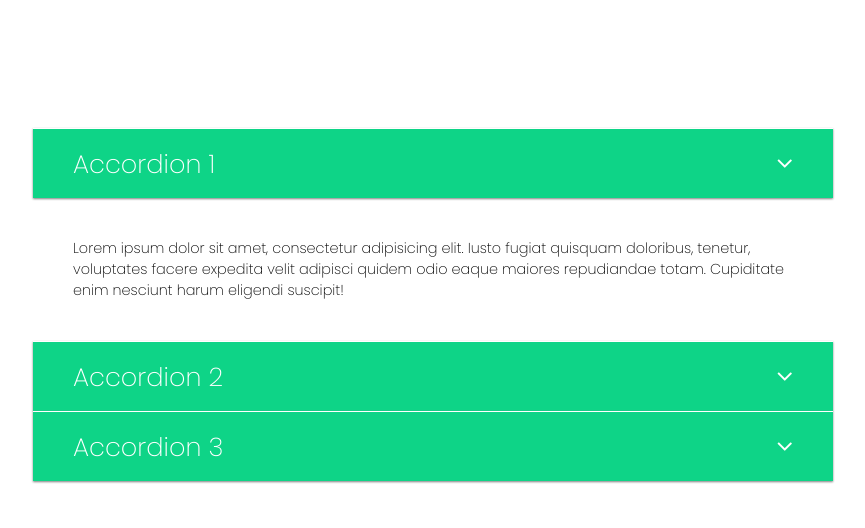
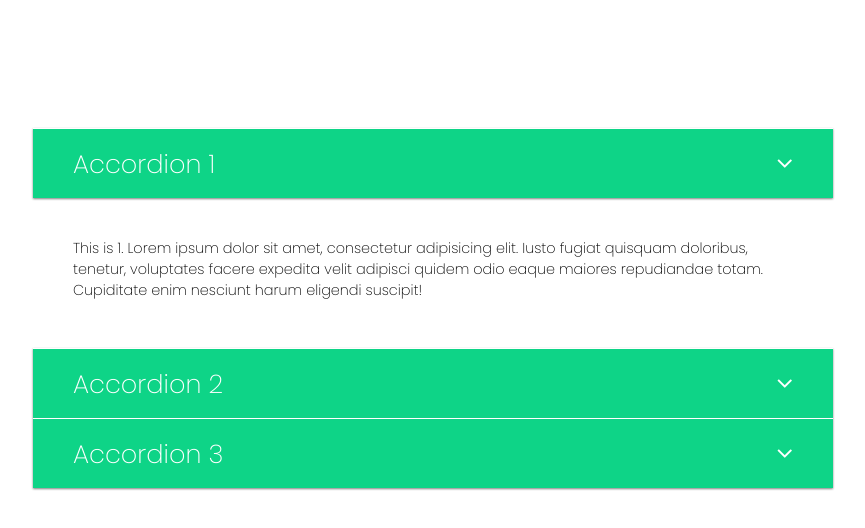
Before and after one commit to davidlower/css3-accordion-css30-day23, a plain HTML site: page index.html in a window 1280 px wide. Both pictures are taken after a click on the link "Accordion 1". Shown: the whole page, without its empty margins (207-1072 px from the left). Drawn offline with Linux system fonts and the light colour scheme.

Commit message:
changed title

```diff
--- a/index.html
+++ b/index.html
@@ -8,7 +8,7 @@
    <link href="https://fonts.googleapis.com/css?family=Poppins:200" rel="stylesheet">
    <link rel="stylesheet" href="https://maxcdn.bootstrapcdn.com/font-awesome/4.7.0/css/font-awesome.min.css">
    <link rel="stylesheet" href="styles.css">
-   <title>Useful Tooltips</title>
+   <title>Accordion with CSS</title>
 </head>
 
 <body>
@@ -20,7 +20,7 @@
             <p>Accordion 1</p>
             <i class="fa fa-angle-down" aria-hidden="true"></i>
          </a>
-         <div id="tab1" class="accordion-content content-1">Lorem ipsum dolor sit amet, consectetur adipisicing elit. Iusto fugiat quisquam doloribus, tenetur, voluptates facere expedita velit adipisci quidem odio eaque maiores repudiandae totam. Cupiditate enim nesciunt harum eligendi suscipit!</div>
+         <div id="tab1" class="accordion-content content-1">This is 1. Lorem ipsum dolor sit amet, consectetur adipisicing elit. Iusto fugiat quisquam doloribus, tenetur, voluptates facere expedita velit adipisci quidem odio eaque maiores repudiandae totam. Cupiditate enim nesciunt harum eligendi suscipit!</div>
       </div>
 
       <div class="accordion accordion-2">
@@ -28,7 +28,7 @@
             <p>Accordion 2</p>
             <i class="fa fa-angle-down" aria-hidden="true"></i>
          </a>
-         <div id="tab2" class="accordion-content content-2">Lorem ipsum dolor sit amet, consectetur adipisicing elit. Iusto fugiat quisquam doloribus, tenetur, voluptates facere expedita velit adipisci quidem odio eaque maiores repudiandae totam. Cupiditate enim nesciunt harum eligendi suscipit!</div>
+         <div id="tab2" class="accordion-content content-2">This is 2. Lorem ipsum dolor sit amet, consectetur adipisicing elit. Iusto fugiat quisquam doloribus, tenetur, voluptates facere expedita velit adipisci quidem odio eaque maiores repudiandae totam. Cupiditate enim nesciunt harum eligendi suscipit!</div>
       </div>
 
       <div class="accordion accordion-3">
@@ -36,7 +36,7 @@
             <p>Accordion 3</p>
             <i class="fa fa-angle-down" aria-hidden="true"></i>
          </a>
-         <div id="tab3" class="accordion-content content-3">Lorem ipsum dolor sit amet, consectetur adipisicing elit. Iusto fugiat quisquam doloribus, tenetur, voluptates facere expedita velit adipisci quidem odio eaque maiores repudiandae totam. Cupiditate enim nesciunt harum eligendi suscipit!</div>
+         <div id="tab3" class="accordion-content content-3">This is 3. Lorem ipsum dolor sit amet, consectetur adipisicing elit. Iusto fugiat quisquam doloribus, tenetur, voluptates facere expedita velit adipisci quidem odio eaque maiores repudiandae totam. Cupiditate enim nesciunt harum eligendi suscipit!</div>
       </div>
    </div>
 
--- a/styles.css
+++ b/styles.css
@@ -63,16 +63,26 @@ html {
 }
 
 .accordion-content {
+   display: block;
    overflow: hidden;
 
-   width: 100%;
-   max-width: 800px;
    height: 0;
 
    font-size: 0.9rem;
+   transition: height 0.6s ease, padding 0.2s ease-in;
+
 }
 
 .accordion-content:target {
-   height: 15%;
+   height: 150px;
    padding: 5%;
 }
+
+/* MEDIA QUERIES */
+
+@media screen and (max-width: 550px) {
+   .accordion-content:target {
+      padding: 10%;
+      height: 220px;
+   }
+}
```
